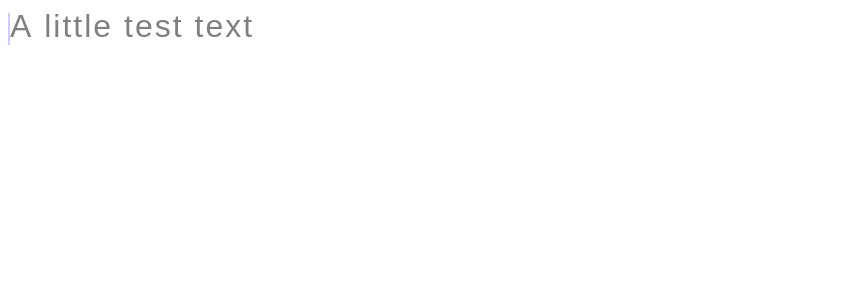
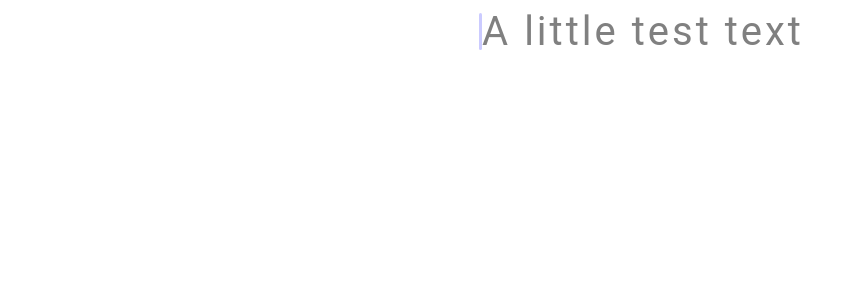
Before and after one commit to aitoAarni/typing-game, a React (Vite) app in the folder frontend/: page / in a window 1280 px wide. Shown: the top 300 px of the page, without its empty margins (0-855 px from the left). Built offline with nearby package versions, Linux system fonts and the light colour scheme.

Commit message:
text and caret look better aesthetically

```diff
--- a/frontend/src/components/HomeView.tsx
+++ b/frontend/src/components/HomeView.tsx
@@ -1,11 +1,17 @@
 import TypingBox from "./TypingBox"
 
 const HomeView = () => {
-
     return (
-        <div>
-            <TypingBox text='A little test text'/>
-
+        <div
+            style={{
+                display: "flex",
+                flex: 1,
+                justifyContent: "center",
+                alignItems: "center",
+                flexDirection: "row",
+            }}
+        >
+            <TypingBox text="A little test text" />
         </div>
     )
 }
--- a/frontend/src/components/TypingBox.module.scss
+++ b/frontend/src/components/TypingBox.module.scss
@@ -4,15 +4,18 @@
     display: flex;
     flex: 1;
     flex-direction: row;
+    justify-content: center;
 }
 
 .charContainer {
-    display: inline;
+    display: flex;
+    align-items: center;
+
 }
 
 %charBase {
-    font-family: sans-serif;
-    font-size: 2em;
+    font-family: "Roboto", sans-serif;
+    font-size: 40px;
 }
 
 .charCorrect {
@@ -32,9 +35,9 @@
 
 %caretBase {
     display: inline-block;
-    width: 2px;
-    height: 2em;
-    vertical-align: bottom;
+    width: 3px;
+    height: 80%;
+    border-radius: 20px;
 }
 
 .caret {
@@ -49,10 +52,11 @@
 }
 
 @keyframes blink {
-  from, to {
-    opacity: 1;
-  }
-  50% {
-    opacity: 0.2;
-  }
+    from,
+    to {
+        opacity: 1;
+    }
+    50% {
+        opacity: 0.2;
+    }
 }
--- a/frontend/src/components/TypingBox.tsx
+++ b/frontend/src/components/TypingBox.tsx
@@ -4,6 +4,7 @@ import styles from "./TypingBox.module.scss"
 interface TypingBoxProps {
     text?: string
 }
+
 const TypingBox = ({ text }: TypingBoxProps) => {
     const [charList, setCharList] = useState<string[]>([])
     const [currentIndex, setCurrentIndex] = useState(0)
```
